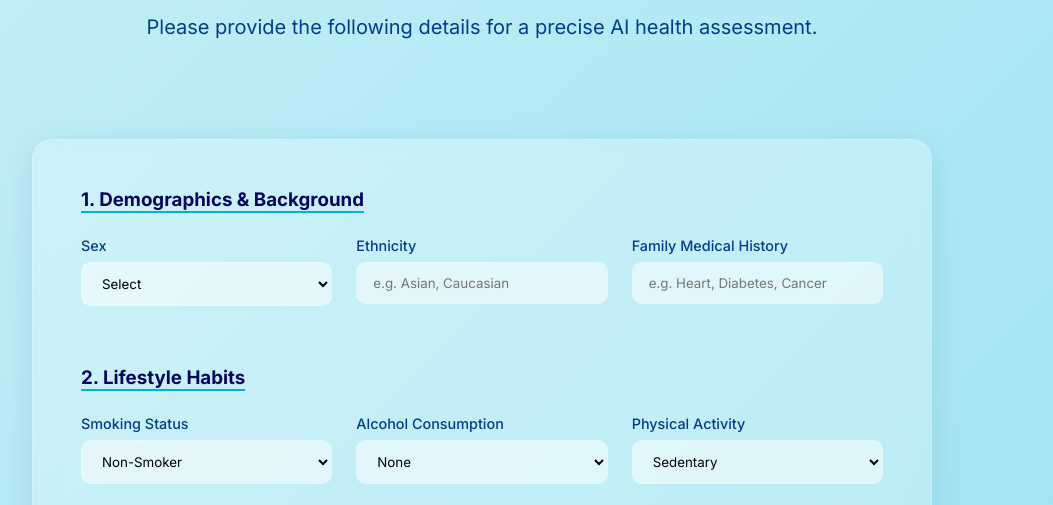
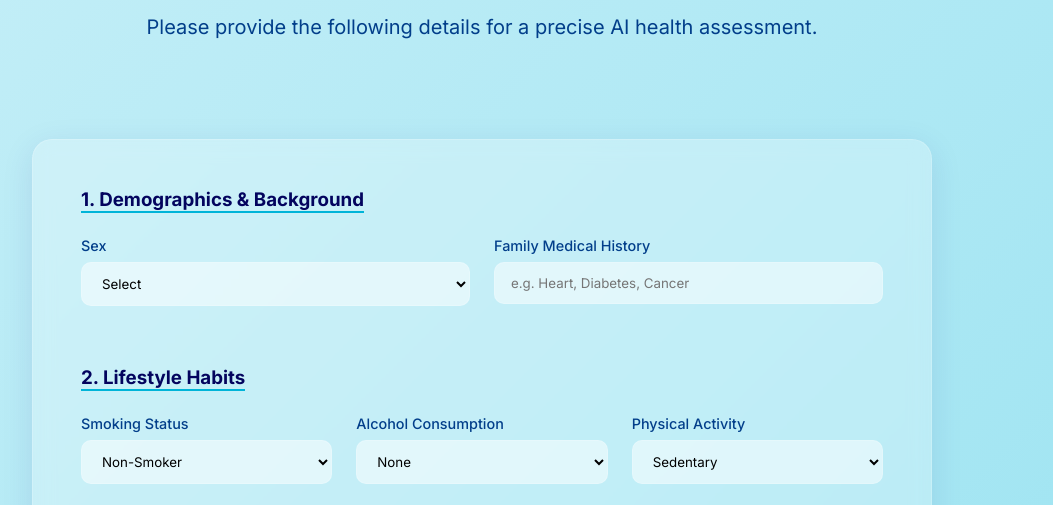
Before and after one commit to aswiiz/healthcare_platform, a Flask app: page /health/data in a window 1280 px wide. Shown: the part 323-828 px from the top of the page, without its empty margins (158-1211 px from the left). Run offline with Flask 3, Linux system fonts and the light colour scheme; the visitor is signed in with stand-in values (Sample User, id 1).

Commit message:
Remove ethnicity field from application

```diff
--- a/app.py
+++ b/app.py
@@ -68,7 +68,6 @@ def health_data():
         # Collect all new data fields
         health_data_dict = {
             'sex': f.get('sex'),
-            'ethnicity': f.get('ethnicity'),
             'family_history': f.get('family_history'),
             'smoking': f.get('smoking'),
             'alcohol': f.get('alcohol'),
--- a/database.py
+++ b/database.py
@@ -44,7 +44,6 @@ def init_db():
                 id INTEGER PRIMARY KEY AUTOINCREMENT,
                 user_id INTEGER NOT NULL,
                 sex TEXT,
-                ethnicity TEXT,
                 family_history TEXT,
                 smoking TEXT,
                 alcohol TEXT,
--- a/templates/admin_user_details.html
+++ b/templates/admin_user_details.html
@@ -43,8 +43,7 @@
             <!-- Bio & Lifestyle -->
             <div>
                 <h5 style="color: var(--secondary-color); margin-bottom: 0.5rem;">Background & Life</h5>
-                <p style="font-size: 0.85rem;"><strong>Sex/Eth:</strong> {{ record.data['sex'] }} / {{
-                    record.data['ethnicity'] }}</p>
+                <p style="font-size: 0.85rem;"><strong>Sex:</strong> {{ record.data['sex'] }}</p>
                 <p style="font-size: 0.85rem;"><strong>Family:</strong> {{ record.data['family_history'] }}</p>
                 <p style="font-size: 0.85rem;"><strong>Lifestyle:</strong> Smoke:{{ record.data['smoking'] }} | Alc:{{
                     record.data['alcohol'] }}</p>
--- a/templates/health_form.html
+++ b/templates/health_form.html
@@ -24,11 +24,6 @@
                     <option value="Female">Female</option>
                     <option value="Other">Other</option>
                 </select>
-            </div>
-            <div>
-                <label for="ethnicity">Ethnicity</label>
-                <input type="text" id="ethnicity" name="ethnicity" class="form-control"
-                    placeholder="e.g. Asian, Caucasian">
             </div>
             <div>
                 <label for="family_history">Family Medical History</label>
```
